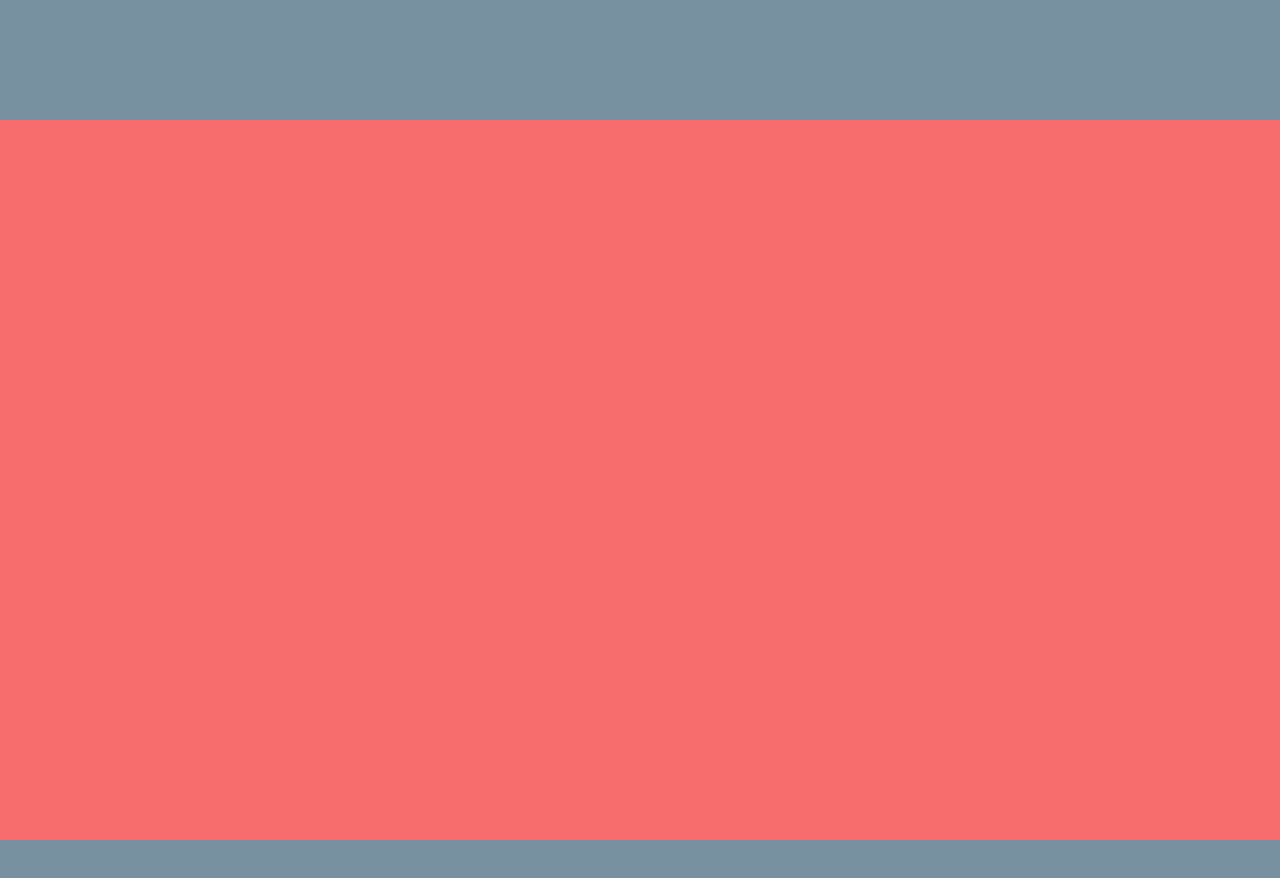
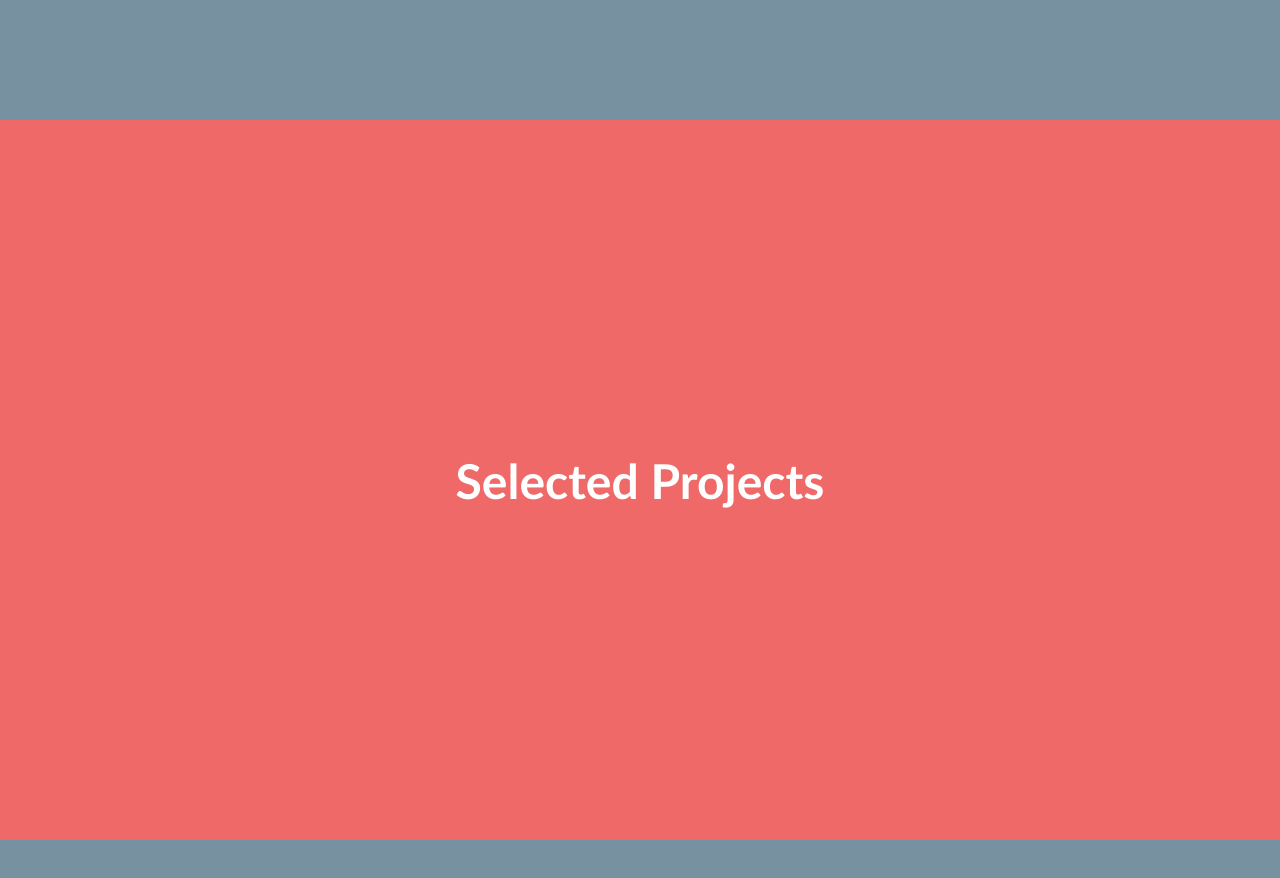
Before and after one commit to OsasAzamegbe/Portfolio-v1, a React (Create React App) app: page / in a window 1280 px wide. Shown: the part 680-1558 px from the top of the page. Built offline with nearby package versions, Linux system fonts and the light colour scheme.

Commit message:
FEAT: added Projects component to Home page component.

```diff
--- a/src/App.css
+++ b/src/App.css
@@ -1,7 +1,9 @@
 :root{
   --background: #7891a1;
   --primary: #fff;
-  --red: #f76c6c;
+  --dark: #612a2a;
+  --red: #f06969;
+  /* --red: #f76c6c; */
   --dark-red:  #612a2a;
   --yellow: #f8e9a1;
   --accent-blue: #374785;
--- a/src/components/pages/Home.js
+++ b/src/components/pages/Home.js
@@ -3,6 +3,7 @@ import './Home.css'
 
 import Section from '../Section'
 import Welcome from './welcome/Welcome'
+import Projects from './projects/Projects'
 import {projectsProps, aboutProps, contactProps, homeProps} from './Data'
 
 
@@ -13,7 +14,8 @@ const Home = () => {
             {...homeProps}
             childComponent={<Welcome/>} />
             <Section
-            {...projectsProps}/>
+            {...projectsProps}
+            childComponent={<Projects/>}/>
             <Section
             {...aboutProps}/>
             <Section
--- /dev/null
+++ b/src/components/pages/projects/Projects.css
@@ -0,0 +1,20 @@
+.projects{
+    display: flex;
+    justify-content: center;
+    align-items: center;
+    flex-direction: column;
+    padding: 10px;
+    text-align: center;
+}
+
+.projects-heading-text{
+    font-size: 48px;
+    font-weight: 900;
+    /* color: var(--dark); */
+}
+
+@media screen and (max-width: 960px){
+    .projects-heading-text{
+        font-size: 36px;
+    }
+}
--- /dev/null
+++ b/src/components/pages/projects/Projects.js
@@ -0,0 +1,13 @@
+import React from 'react'
+import './Projects.css'
+
+
+const Projects = () => {
+    return (
+        <div className="projects">
+            <header className="projects-heading-text">Selected Projects</header>
+        </div>
+    )
+}
+
+export default Projects
```
